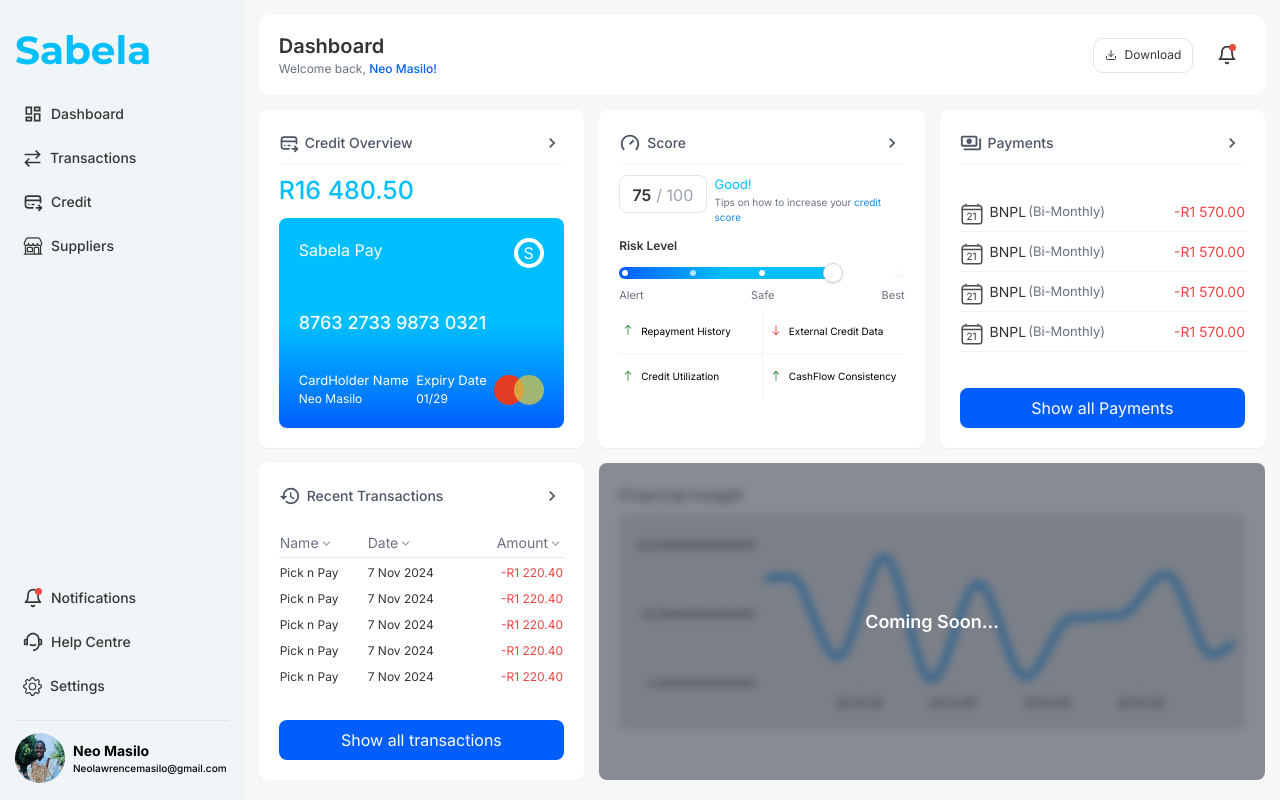
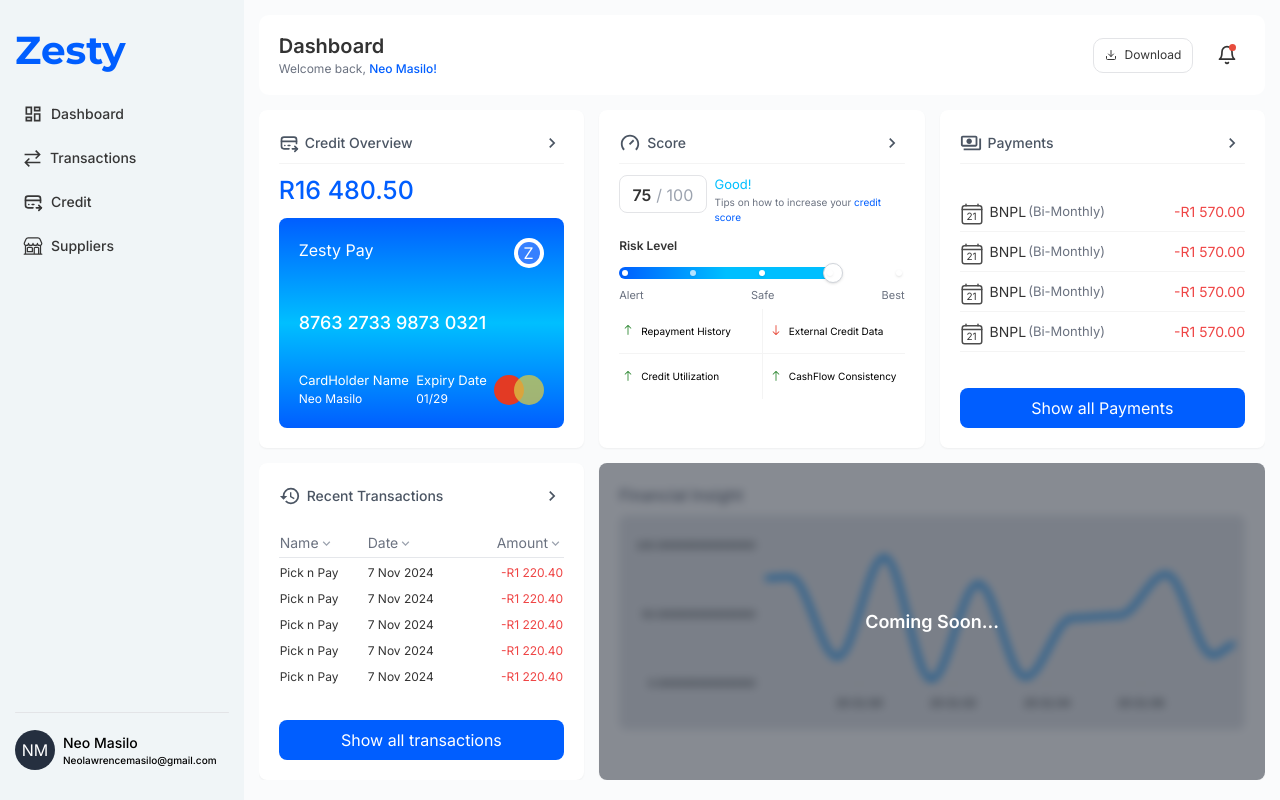
Before and after one commit to lawrencemasilo/ZestyApp, a React (Create React App) app in the folder frontend/: page / in a window 1280 px wide. Built offline with nearby package versions, Linux system fonts and the light colour scheme.

Commit message:
UI update

```diff
--- a/frontend/src/App.js
+++ b/frontend/src/App.js
@@ -16,12 +16,13 @@
 import AccountSelection from "./pages/Auth/AccountSelection";
 import { SignupSme } from "./pages/Auth/SignupSme";
 import { SignupSupplier } from "./pages/Auth/SignupSupplier";
+import { Profile } from "./pages/SME/Profile";
 
 function Layout() {
   const isDesktop = useIsDesktop();
 
   return (
-    <div className="bg-[#f7f7f7]" style={{ fontFamily: '"Inter", serif' }}>
+    <div className="bg-[#FAFBFC]" style={{ fontFamily: '"Inter", serif' }}>
       {isDesktop ? (
         <div className="flex flex-row h-screen w-full">
           <div className="w-[310px] bg-[#F0F5F7] opacity-[100%] h-full">
@@ -70,6 +71,7 @@
         <Route path="credit" element={<Credit />} />
         <Route path="settings" element={<Settings />} />
         <Route path="suppliers" element={<Suppliers />} />
+        <Route path="profile" element={<Profile />} />
         <Route path="supplier">
           <Route path="dashboard" element={<SupDashboard />} />
           <Route path="transactions" element={<SupTransaction />} />
--- a/frontend/src/components/SME/NavBar.jsx
+++ b/frontend/src/components/SME/NavBar.jsx
@@ -1,6 +1,6 @@
-import React from "react";
+import React, { useState } from "react";
 import "../../App.css";
-import { Link } from "react-router-dom"; // Import Link
+import { Link } from "react-router-dom";
 import { BsGear } from "react-icons/bs";
 import { GrTransaction } from "react-icons/gr";
 import { IoMdNotificationsOutline } from "react-icons/io";
@@ -12,68 +12,70 @@
 import test from "../../assets/images/test.jpg";
 
 export const NavBar = () => {
+  const [selectedItem, setSelectedItem] = useState('');
+
   return (
     <div className="flex flex-col h-full pl-[15px]">
       {/* Header */}
       <div className="flex items-center h-[10%]">
         <h1
-          className="text-[#00BFFF] text-[39px] font-bold mt-[20px]"
+          className="text-[#005EFF] text-[39px] font-bold mt-[20px]"
           style={{ fontFamily: '"Montserrat", sans-serif' }}
         >
-          Sabela
+          Zesty
         </h1>
       </div>
 
       {/* Menu */}
-      <div className="h-[80%]">
+      <div className="h-[79%]">
         <div className="w-3/10 h-[100%] flex flex-col justify-between p-4 pl-0">
           {/* Top Section */}
           <div className="space-y-2">
             {/* Dashboard */}
-            <Link to="/dashboard" className="flex items-center gap-2 p-2 rounded-md hover-item">
-              <MdOutlineDashboard size={20} />
-              <span className="text-sm font-medium">Dashboard</span>
+            <Link to="/dashboard" className={`flex items-center gap-2 p-2 ${selectedItem === 'Dashboard' && 'bg-[#005EFF] text-white'} rounded-md hover-item`} onClick={() => setSelectedItem('Dashboard')}>
+              <MdOutlineDashboard size={20} className={`${selectedItem === 'Dashboard' && 'text-white'}`}/>
+              <span className={`text-sm font-medium ${selectedItem === 'Dashboard' && 'text-white'}`}>Dashboard</span>
             </Link>
 
             {/* Transactions */}
-            <Link to="/transactions" className="flex items-center gap-2 p-2 rounded-md hover-item">
-              <GrTransaction size={19} />
-              <span className="text-sm font-medium">Transactions</span>
+            <Link to="/transactions" className={`flex items-center gap-2 p-2 ${selectedItem === 'Transactions' && 'bg-[#005EFF] text-white'} rounded-md hover-item`} onClick={() => setSelectedItem('Transactions')}>
+              <GrTransaction size={19} className={`${selectedItem === 'Transactions' && 'text-white'}`} />
+              <span className={`text-sm font-medium ${selectedItem === 'Transactions' && 'text-white'}`}>Transactions</span>
             </Link>
 
             {/* Credit */}
-            <Link to="/credit" className="flex items-center gap-2 p-2 rounded-md hover-item">
-              <TbCreditCardPay size={20} />
-              <span className="text-sm font-medium">Credit</span>
+            <Link to="/credit" className={`flex items-center gap-2 p-2 ${selectedItem === 'Credit' && 'bg-[#005EFF] text-white'} rounded-md hover-item`} onClick={() => setSelectedItem('Credit')}>
+              <TbCreditCardPay size={20} className={`${selectedItem === 'Credit' && 'text-white'}`} />
+              <span className={`text-sm font-medium ${selectedItem === 'Credit' && 'text-white'}`}>Credit</span>
             </Link>
 
             {/* Suppliers */}
-            <Link to="/suppliers" className="flex items-center gap-2 p-2 rounded-md hover-item">
-              <IoStorefrontOutline size={20} />
-              <span className="text-sm font-medium">Suppliers</span>
+            <Link to="/suppliers" className={`flex items-center gap-2 p-2 ${selectedItem === 'Suppliers' && 'bg-[#005EFF] text-white'} rounded-md hover-item`} onClick={() => setSelectedItem('Suppliers')}>
+              <IoStorefrontOutline size={20} className={`${selectedItem === 'Suppliers' && 'text-white'}`} />
+              <span className={`text-sm font-medium ${selectedItem === 'Suppliers' && 'text-white'}`}>Suppliers</span>
             </Link>
           </div>
 
           {/* Bottom Section */}
           <div className="space-y-2">
             {/* Notifications */}
-            <Link to="/notifications" className="flex items-center gap-2 p-2 rounded-md hover-item">
+            {/*<Link to="/notifications" className={`flex items-center gap-2 p-2 ${selectedItem === 'Notifications' && 'bg-[#005EFF] text-white'} rounded-md hover-item`} onClick={() => setSelectedItem('Notifications')}>
               <div className="w-[7px] h-[7px] absolute bg-[#E74C3C] rounded mt-[-14px] ml-[12px]"></div>
-              <Bell size={20} />
-              <span className="text-sm font-medium">Notifications</span>
-            </Link>
+              <Bell size={20} className={`${selectedItem === 'Notifications' && 'text-white'}`} />
+              <span className={`text-sm font-medium ${selectedItem === 'Notifications' && 'text-white'}`}>Notifications</span>
+            </Link>*/}
 
             {/* Help Centre */}
-            <Link to="/help-center" className="flex items-center gap-2 p-2 rounded-md hover-item">
-              <RiCustomerService2Line size={20} />
-              <span className="text-sm font-medium">Help Centre</span>
-            </Link>
+            {/*<Link to="/help-center" className={`flex items-center gap-2 p-2 ${selectedItem === 'Help Centre' && 'bg-[#005EFF] text-white'} rounded-md hover-item`} onClick={() => setSelectedItem('Help Centre')}>
+              <RiCustomerService2Line size={20} className={`${selectedItem === 'Help Centre' && 'text-white'}`} />
+              <span className={`text-sm font-medium ${selectedItem === 'Help Centre' && 'text-white'}`}>Help Centre</span>
+            </Link>*/}
 
             {/* Settings */}
-            <Link to="/settings" className="flex items-center gap-2 p-2 rounded-md hover-item">
-              <BsGear size={19} />
-              <span className="text-sm font-medium">Settings</span>
-            </Link>
+            {/*<Link to="/settings" className={`flex items-center gap-2 p-2 ${selectedItem === 'Settings' && 'bg-[#005EFF] text-white'} rounded-md hover-item`} onClick={() => setSelectedItem('Settings')}>
+              <BsGear size={19} className={`${selectedItem === 'Settings' && 'text-white'}`} />
+              <span className={`text-sm font-medium ${selectedItem === 'Settings' && 'text-white'}`}>Settings</span>
+            </Link>*/}
           </div>
         </div>
       </div>
@@ -85,19 +87,17 @@
 
       {/* Profile Section */}
       <div className="w-full h-[8%] pt-[10px]">
-        <div className="flex flex-row items-center w-[100%] h-[100%]">
+        <Link to="profile" className="flex flex-row items-center w-[100%] h-[100%] hover:cursor-pointer" onClick={() => setSelectedItem('Profile')}>
           <div>
-            <img
-              src={test}
-              alt="user profile picture"
-              className="w-[50px] h-[50px] rounded-full"
-            />
+            <div className="flex items-center justify-center bg-[#252F3F] text-white w-[40px] h-[40px] rounded-full">
+              NM
+            </div>
           </div>
           <div className="ml-[8px]">
-            <p className="text-[14px] font-bold">Neo Masilo</p>
+            <p className="text-[14px] font-medium">Neo Masilo</p>
             <p className="text-[10px] font-medium">Neolawrencemasilo@gmail.com</p>
           </div>
-        </div>
+        </Link>
       </div>
     </div>
   );
--- /dev/null
+++ b/frontend/src/pages/Auth/SignupSme.jsx
@@ -0,0 +1,137 @@
+import {React, useEffect} from 'react'
+import { Link, useNavigate } from "react-router-dom";
+import { CircleArrowLeft, CircleArrowRight } from 'lucide-react';
+
+export const SignupSme = () => {
+  const navigate = useNavigate();
+
+  const handleSubmit = async (event) => {
+    event.preventDefault();
+    try {
+    //const data = await registerUser({ name, email, password, phone, location, farmSize });
+      navigate("/dashboard")
+    } catch (err) {
+      console.log(err.message);
+    }
+  }
+  return (
+    <div className="min-h-screen flex flex-col lg:flex-row" style={{ fontFamily: '"Inter", serif' }}>
+      {/* Left Column */}
+      <div className="bg-[#005EFF] text-white flex flex-col p-10 md:w-[40%]">
+        <div>
+          <h1 className="text-[30px]">Zesty</h1>
+        </div>
+        <div className="flex flex-col w-full">
+          <div className="mt-[75px]">
+            <h1 className="text-[42px] font-bold mb-4">
+            Start Building Your Future with Zesty
+            </h1>
+            <p className="text-[16px] text-[#e1edff] font-thin mt-[20px]">
+            Are you a small-to-medium enterprise looking to access flexible financing solutions
+            or a supplier looking to streamline transactions with your SME partners?
+            <span className="text-[#e1edff] font-medium"> Select your role to get started.</span>
+            </p>
+          </div>
+          <Link to="/account-type" className="flex flex-row items-center justify-center w-[100px] h-[45px] mt-8 border-[1px] border-white [#005EFF] hover:bg-[#295bb1] text-white text-sm px-3 py-2 rounded-lg">
+            <CircleArrowLeft className="text-white mr-[7px]" size={20} />
+            <span className="text-[16px]">Back</span>
+          </Link>
+        </div>
+      </div>
+
+      {/* Right Column */}
+      <div className="flex flex-col justify-center bg-[#FAFBFC] px-[80px] py-14 md:w-[60%]">
+        <h2 className="text-2xl font-bold mb-6 text-[#252F3F]">Let’s get started</h2>
+        <form className="space-y-4" onSubmit={handleSubmit}>
+          <div className="grid grid-cols-2 gap-4">
+            <div>
+                <label htmlFor="first-name" className="block text-sm font-medium text-gray-700">First name</label>
+                <input
+                id="first-name"
+                type="text"
+                placeholder="First name"
+                className="border-[2px] focus:outline-[#005EFF] border-gray-300 p-3 w-full h-[40px] rounded-lg"
+                />
+            </div>
+            <div>
+                <label htmlFor="last-name" className="block text-sm font-medium text-gray-700">Last name</label>
+                <input
+                id="last-name"
+                type="text"
+                placeholder="Last name"
+                className="border-[2px] focus:outline-[#005EFF] border-gray-300 p-3 w-full h-[40px] rounded-lg"
+                />
+            </div>
+          </div>
+          <div>
+            <label htmlFor="email" className="block text-sm font-medium text-gray-700">Email</label>
+            <input
+                id="email"
+                type="email"
+                placeholder="Email"
+                className="border-[2px] focus:outline-[#005EFF] border-gray-300 p-3 w-full h-[40px] rounded-lg"
+            />
+            </div>
+          <div className="grid grid-cols-2 gap-4">
+            <div>
+            <label htmlFor="Country of residence" className="block text-sm font-medium text-gray-700">Country of residence</label>
+              <select className="border-[2px] focus:outline-[#005EFF] active:outline-[#005EFF] border-gray-300 pl-2 w-full h-[40px] rounded-lg">
+                <option className="text-[#252F3F]">Country of residence</option>
+                <option>South Africa</option>
+                <option>Namibia</option>
+                <option>Botswana</option>
+                <option>Lesotho</option>
+                <option>Eswatwini</option>
+                <option>Canada</option>
+              </select>
+            </div>
+            <div>
+            <label htmlFor="Province" className="block text-sm font-medium text-gray-700">Province</label>
+            <select className="border-[2px] focus:outline-[#005EFF] active:outline-[#005EFF] border-gray-300 pl-2 w-full h-[40px] rounded-lg">
+              <option>Province</option>
+              <option>Delaware</option>
+              <option>California</option>
+            </select>
+            </div>
+          </div>
+          <div className="grid grid-cols-12 gap-4">
+            <div className="col-span-3">
+              <label htmlFor="Code" className="block text-sm font-medium text-gray-700">Code</label>
+              <input
+                id="Code"
+                type="text"
+                placeholder="+27"
+                className="border-[2px] focus:outline-[#005EFF] border-gray-300 p-3 w-full h-[40px] rounded-lg"
+              />
+            </div>
+            <div className="col-span-9">
+            <label htmlFor="Phone number" className="block text-sm font-medium text-gray-700">Phone number</label>
+              <input
+                id="Phone number"
+                type="text"
+                placeholder="Phone number"
+                className="border-[2px] focus:outline-[#005EFF] border-gray-300 p-3 w-full h-[40px] rounded-lg"
+              />
+            </div>
+          </div>
+          <div>
+          <label htmlFor="password" className="block text-sm font-medium text-gray-700">Password</label>
+          <input
+            id="password"
+            type="password"
+            placeholder="Password"
+            className="border-[2px] focus:outline-[#005EFF] border-gray-300 p-3 w-full h-[40px] rounded-lg"
+          />
+          </div>
+          <button
+            type="submit"
+            className="flex flex-row focus:outline-[#005EFF] items-center justify-center w-full bg-[#005EFF] hover:bg-[#295bb1] text-white p-3 rounded-lg font-medium"
+          >
+            <span>GET STARTED</span>
+            <CircleArrowRight className="text-white ml-[7px]" size={19} />
+          </button>
+        </form>
+      </div>
+    </div>
+  )
+}
--- a/frontend/src/pages/SME/Dashboard.jsx
+++ b/frontend/src/pages/SME/Dashboard.jsx
@@ -119,7 +119,7 @@
   };
 
   return (
-    <div className="bg-[#f7f7f7] min-h-[100%] h-full text-[#333333]" style={{ fontFamily: '"Inter", serif' }}>
+    <div className="bg-[#FAFBFC] min-h-[100%] h-full text-[#333333]" style={{ fontFamily: '"Inter", serif' }}>
     {/* Header */}
     <div className="flex justify-between h-[80px] bg-white items-center mb-[15px] rounded-[10px] p-[10px] px-5">
       <div>
@@ -159,15 +159,15 @@
         <div className="w-full h-[1px] bg-[#F4F4F4] rounded"></div>
 
         {/* Balance Text */}
-        <p className="text-[25px] text-[#00BFFF] font-medium my-2">R16 480.50</p>
+        <p className="text-[25px] text-[#005EFF] font-medium my-2">R16 480.50</p>
 
         {/* Card Section */}
-        <div className="flex flex-col flex-grow w-full justify-between bg-gradient-to-b from-[#00BFFF] via-[#00BFFF] to-[#005EFF] text-white p-5 rounded-lg">
+        <div className="flex flex-col flex-grow w-full justify-between bg-gradient-to-b from-[#005EFF] via-[#00BFFF] to-[#005EFF] text-white p-5 rounded-lg">
           <div className="flex justify-between">
-            <p>Sabela Pay</p>
+            <p>Zesty Pay</p>
             <div className="flex justify-center items-center w-[30px] h-[30px] bg-white rounded-full">
-              <div className="flex justify-center items-center w-[22px] h-[22px] bg-[#00BFFF] rounded-full">
-                <p className="mr-[1px] text-white">S</p>
+              <div className="flex justify-center items-center w-[22px] h-[22px] bg-[#005effc9] rounded-full">
+                <p className="mr-[1px] text-white">Z</p>
               </div>
             </div>
           </div>
@@ -217,7 +217,7 @@
                 Good!
               </span>
               <span className="text-[10px] text-gray-500">
-                Tips on how to increase your <span className="text-[#1E88E5] hover:cursor-pointer">credit score</span>
+                Tips on how to increase your <span className="text-[#005EFF] hover:cursor-pointer">credit score</span>
               </span>
             </div>
           </div>
--- /dev/null
+++ b/frontend/src/pages/SME/Profile.jsx
@@ -0,0 +1,7 @@
+import React from 'react'
+
+export const Profile = () => {
+  return (
+    <div>Profile</div>
+  )
+}
--- a/frontend/src/pages/SME/TransactionsPage.jsx
+++ b/frontend/src/pages/SME/TransactionsPage.jsx
@@ -99,7 +99,7 @@
   ];
 
   return (
-    <div className="flex w-full h-full bg-[#f7f7f7] min-h-[100%]  text-[#333333]" style={{ fontFamily: '"Inter", serif' }}>
+    <div className="flex w-full h-full bg-[#FAFBFC] min-h-[100%]  text-[#333333]" style={{ fontFamily: '"Inter", serif' }}>
       {/* Main Content */}
       <div className="flex-1 space-y-[15px]">
         {/* Header Card */}
```
Also changed, not shown: frontend/src/pages/Auth/SignupSupplier.jsx (added, +7 -0 lines).
